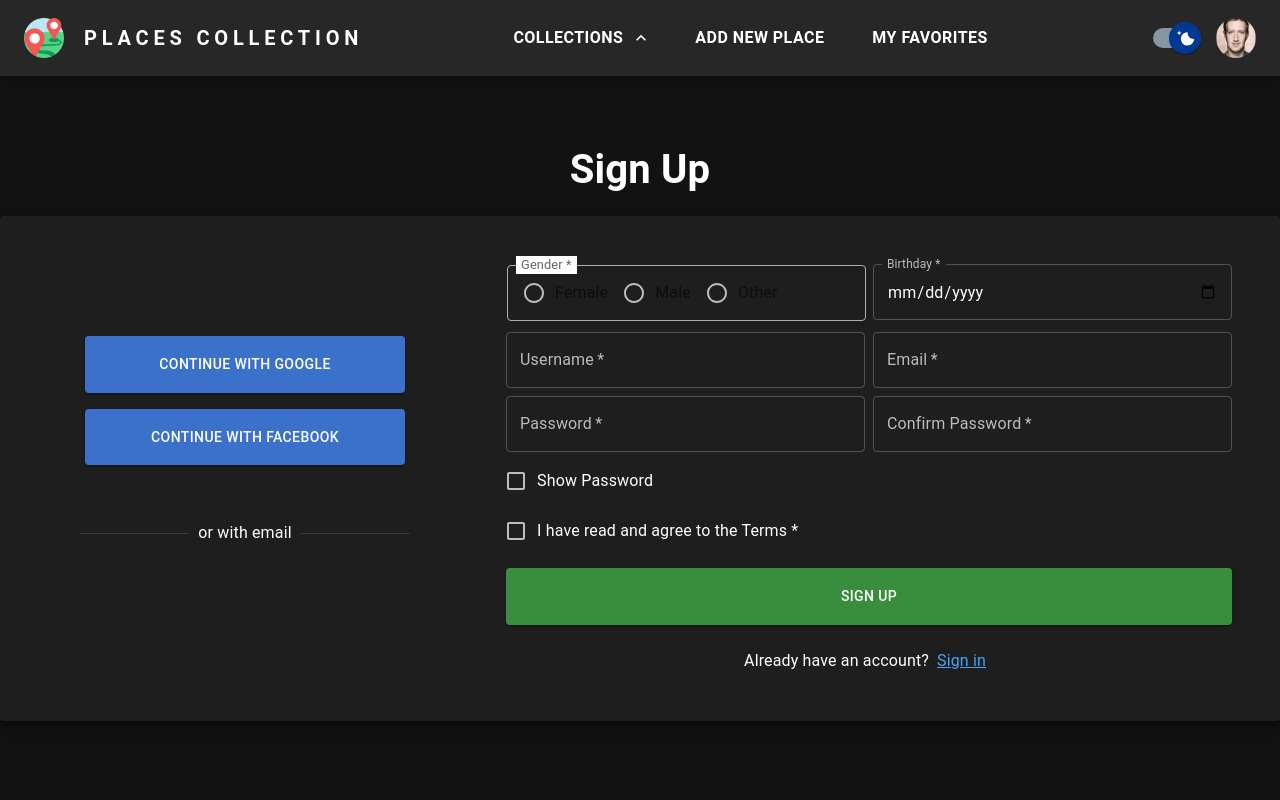
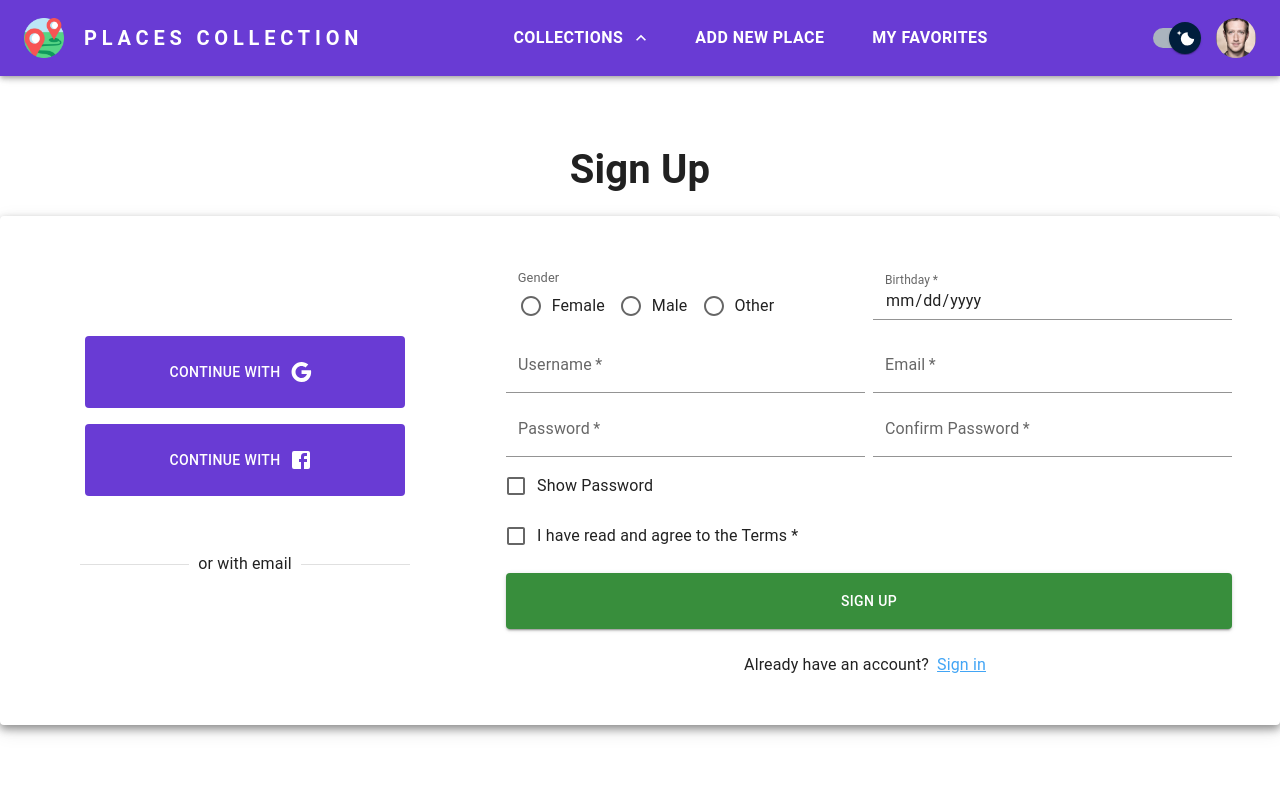
Before and after one commit to Louis2602/PlacesCollection, a React (Create React App) app: page /sign-up in a window 1280 px wide. Shown: the top 800 px of the page. Built offline with nearby package versions, Linux system fonts and the light colour scheme.

Commit message:
fix color signup/signin

```diff
--- a/src/App.css
+++ b/src/App.css
@@ -10,6 +10,9 @@
     list-style: none;
 }
 ::-webkit-scrollbar {
+    display: none;
+}
+::-webkit-calendar-picker-indicator {
     display: none;
 }
 
@@ -59,16 +62,13 @@ h2 {
     }
     10%,
     59% {
-        box-shadow: 0 -0.83em 0 -0.4em, -0.087em -0.825em 0 -0.42em, -0.173em -0.812em 0 -0.44em, -0.256em -0.789em 0 -0.46em,
-            -0.297em -0.775em 0 -0.477em;
+        box-shadow: 0 -0.83em 0 -0.4em, -0.087em -0.825em 0 -0.42em, -0.173em -0.812em 0 -0.44em, -0.256em -0.789em 0 -0.46em, -0.297em -0.775em 0 -0.477em;
     }
     20% {
-        box-shadow: 0 -0.83em 0 -0.4em, -0.338em -0.758em 0 -0.42em, -0.555em -0.617em 0 -0.44em, -0.671em -0.488em 0 -0.46em,
-            -0.749em -0.34em 0 -0.477em;
+        box-shadow: 0 -0.83em 0 -0.4em, -0.338em -0.758em 0 -0.42em, -0.555em -0.617em 0 -0.44em, -0.671em -0.488em 0 -0.46em, -0.749em -0.34em 0 -0.477em;
     }
     38% {
-        box-shadow: 0 -0.83em 0 -0.4em, -0.377em -0.74em 0 -0.42em, -0.645em -0.522em 0 -0.44em, -0.775em -0.297em 0 -0.46em,
-            -0.82em -0.09em 0 -0.477em;
+        box-shadow: 0 -0.83em 0 -0.4em, -0.377em -0.74em 0 -0.42em, -0.645em -0.522em 0 -0.44em, -0.775em -0.297em 0 -0.46em, -0.82em -0.09em 0 -0.477em;
     }
     100% {
         box-shadow: 0 -0.83em 0 -0.4em, 0 -0.83em 0 -0.42em, 0 -0.83em 0 -0.44em, 0 -0.83em 0 -0.46em, 0 -0.83em 0 -0.477em;
@@ -84,16 +84,13 @@ h2 {
     }
     10%,
     59% {
-        box-shadow: 0 -0.83em 0 -0.4em, -0.087em -0.825em 0 -0.42em, -0.173em -0.812em 0 -0.44em, -0.256em -0.789em 0 -0.46em,
-            -0.297em -0.775em 0 -0.477em;
+        box-shadow: 0 -0.83em 0 -0.4em, -0.087em -0.825em 0 -0.42em, -0.173em -0.812em 0 -0.44em, -0.256em -0.789em 0 -0.46em, -0.297em -0.775em 0 -0.477em;
     }
     20% {
-        box-shadow: 0 -0.83em 0 -0.4em, -0.338em -0.758em 0 -0.42em, -0.555em -0.617em 0 -0.44em, -0.671em -0.488em 0 -0.46em,
-            -0.749em -0.34em 0 -0.477em;
+        box-shadow: 0 -0.83em 0 -0.4em, -0.338em -0.758em 0 -0.42em, -0.555em -0.617em 0 -0.44em, -0.671em -0.488em 0 -0.46em, -0.749em -0.34em 0 -0.477em;
     }
     38% {
-        box-shadow: 0 -0.83em 0 -0.4em, -0.377em -0.74em 0 -0.42em, -0.645em -0.522em 0 -0.44em, -0.775em -0.297em 0 -0.46em,
-            -0.82em -0.09em 0 -0.477em;
+        box-shadow: 0 -0.83em 0 -0.4em, -0.377em -0.74em 0 -0.42em, -0.645em -0.522em 0 -0.44em, -0.775em -0.297em 0 -0.46em, -0.82em -0.09em 0 -0.477em;
     }
     100% {
         box-shadow: 0 -0.83em 0 -0.4em, 0 -0.83em 0 -0.42em, 0 -0.83em 0 -0.44em, 0 -0.83em 0 -0.46em, 0 -0.83em 0 -0.477em;
--- a/src/assets/redux/features/themeSlice.js
+++ b/src/assets/redux/features/themeSlice.js
@@ -4,7 +4,7 @@ const localStorageKey = 'theme';
 const persistedTheme = localStorage.getItem(localStorageKey);
 
 const initialState = {
-    value: persistedTheme ? JSON.parse(persistedTheme) : {}
+    value: persistedTheme ? JSON.parse(persistedTheme) : false
 };
 
 const themeSlice = createSlice({
--- a/src/components/NavBar/NavBar.jsx
+++ b/src/components/NavBar/NavBar.jsx
@@ -22,7 +22,7 @@ import {
     Collapse
 } from '@mui/material';
 import { AccountCircle, MenuOutlined, Reviews, Logout, ExpandMore, ExpandLess, ChevronLeft } from '@mui/icons-material';
-import { useDispatch, useSelector } from 'react-redux';
+import { useDispatch } from 'react-redux';
 
 import { Avatar as AvatarImg } from '../Carousel/assets';
 import { preferences, subscribe } from '../../assets/redux/features/themeSlice';
@@ -179,7 +179,8 @@ const StyledTypoLogo = styled(Typography)(({ theme }) => ({
 const StyledAppBar = styled(AppBar)({
     position: 'sticky',
     width: '100%',
-    top: 0
+    top: 0,
+    backgroundColor: '#693bd4 !important'
 });
 
 const StyledLink = styled(Link)({
@@ -228,7 +229,6 @@ const StyledImg = styled('img')(({ theme }) => ({
 
 const NavBar = ({ setHighlight, highlight }) => {
     const dispatch = useDispatch();
-    const mode = useSelector((state) => state.theme.value);
     const [anchorElUser, setAnchorElUser] = useState(null);
     const [anchorEl, setAnchorEl] = useState(null);
     const [anchorSm, setAnchorSm] = useState(false);
--- a/src/pages/SignIn.jsx
+++ b/src/pages/SignIn.jsx
@@ -1,5 +1,5 @@
 import { useState } from 'react';
-import { Box, Button, styled, TextField, Grid, Typography, Card, Divider, FormControlLabel, Checkbox } from '@mui/material';
+import { Box, Button, styled, TextField, Grid, Typography, Card, Divider, FormControlLabel, Checkbox, IconButton } from '@mui/material';
 import { Link, useNavigate } from 'react-router-dom';
 import { Controller, useForm } from 'react-hook-form';
 import { yupResolver } from '@hookform/resolvers/yup';
@@ -7,11 +7,18 @@ import * as Yup from 'yup';
 import { useSnackbar } from 'notistack';
 import { useDispatch } from 'react-redux';
 import { signin } from '../assets/redux/features/counterSlice';
+import { Facebook, Google } from '@mui/icons-material';
 
 const StyledCard = styled(Card)({
     transition: '0.1s ease-in-out',
     boxShadow: '0 4px 8px 0 rgba(0, 0, 0, 0.4), 0 6px 20px 0 rgba(0, 0, 0, 0.1)'
 });
+
+const StyledTextField = styled(TextField)(({ theme }) => ({
+    '& .MuiFilledInput-root': {
+        backgroundColor: 'inherit'
+    }
+}));
 
 const StyledForm = styled('form')(({ theme }) => ({
     padding: '1rem 1rem',
@@ -36,13 +43,13 @@ const StyledButton = styled(Button)(({ theme }) => ({
     margin: '0.5rem auto',
     marginLeft: '4rem',
     width: '20rem',
-    backgroundColor: '#3B71CA',
+    backgroundColor: '#693bd4',
+    color: 'white',
     '&:hover': {
         backgroundColor: theme.palette.info.main
     },
     [theme.breakpoints.down('md')]: {
-        width: '100%',
-        marginLeft: '0'
+        width: '100%'
     }
 }));
 
@@ -55,6 +62,10 @@ const StyledSignInButton = styled(Button)(({ theme }) => ({
         backgroundColor: theme.palette.info.main
     }
 }));
+
+const StyledIconButton = styled(IconButton)({
+    color: 'inherit'
+});
 
 const StyledOtherBox = styled(Box)(({ theme }) => ({
     marginTop: '2rem',
@@ -151,20 +162,30 @@ const SignIn = () => {
                 <StyledForm>
                     <StyledSignInBox>
                         <StyledOtherBox>
-                            <StyledButton variant="contained">Continue with Google</StyledButton>
-                            <StyledButton variant="contained">Continue with Facebook</StyledButton>
-                            <Divider sx={{ margin: '2rem' }}>or with our account</Divider>
+                            <StyledButton>
+                                Continue with
+                                <StyledIconButton aria-label="google">
+                                    <Google />
+                                </StyledIconButton>
+                            </StyledButton>
+                            <StyledButton>
+                                Continue with
+                                <StyledIconButton aria-label="facebook">
+                                    <Facebook />
+                                </StyledIconButton>
+                            </StyledButton>
+                            <Divider sx={{ margin: '2rem' }}>or with your account</Divider>
                         </StyledOtherBox>
 
-                        <Grid container spacing={1} sx={{ padding: '0 4rem' }}>
+                        <Grid container spacing={1}>
                             <Grid item xs={12} sm={12}>
-                                <TextField
+                                <StyledTextField
                                     required
                                     id="Username"
                                     name="Username"
                                     label="Username"
                                     fullWidth
-                                    margin="dense"
+                                    variant="filled"
                                     {...register('username')}
                                     error={errors.username ? true : false}
                                     value={userData.username}
@@ -178,14 +199,14 @@ const SignIn = () => {
                             </Grid>
 
                             <Grid item xs={12} sm={12}>
-                                <TextField
+                                <StyledTextField
                                     required
                                     id="password"
                                     name="password"
                                     label="Password"
                                     type={togglePassword.showPassword ? 'text' : 'password'}
                                     fullWidth
-                                    margin="dense"
+                                    variant="filled"
                                     {...register('password')}
                                     error={errors.password ? true : false}
                                     value={userData.password}
--- a/src/pages/SignUp.jsx
+++ b/src/pages/SignUp.jsx
@@ -13,13 +13,15 @@ import {
     Radio,
     TextField,
     Checkbox,
-    Divider
+    Divider,
+    IconButton
 } from '@mui/material';
 import { Link, useNavigate } from 'react-router-dom';
 import { Controller, useForm } from 'react-hook-form';
 import { yupResolver } from '@hookform/resolvers/yup';
 import * as Yup from 'yup';
 import { useSnackbar } from 'notistack';
+import { Facebook, Google } from '@mui/icons-material';
 
 const StyledCard = styled(Card)({
     transition: '0.3s ease-in-out',
@@ -38,7 +40,8 @@ const StyledButton = styled(Button)(({ theme }) => ({
     padding: '1rem 1.5rem',
     margin: '0.5rem 0',
     width: '20rem',
-    backgroundColor: '#3B71CA',
+    backgroundColor: '#693bd4',
+    color: 'white',
     '&:hover': {
         backgroundColor: theme.palette.info.main
     },
@@ -46,6 +49,10 @@ const StyledButton = styled(Button)(({ theme }) => ({
         width: '100%'
     }
 }));
+
+const StyledIconButton = styled(IconButton)({
+    color: 'inherit'
+});
 
 const StyledBox = styled(Box)({
     textAlign: 'center',
@@ -57,7 +64,7 @@ const StyledSignUpBox = styled(Box)(({ theme }) => ({
     padding: '2rem',
     [theme.breakpoints.down('md')]: {
         flexDirection: 'column',
-        padding: '0 1rem'
+        padding: '0 0.5rem'
     }
 }));
 
@@ -88,24 +95,27 @@ const StyledFormLabel = styled(FormLabel)(({ theme }) => ({
     position: 'absolute',
     top: -16,
     left: -8,
-    backgroundColor: 'white',
+    backgroundColor: 'inherit',
     padding: '0 5px',
     fontSize: '0.8rem'
 }));
 
 const StyledFormControlLabel = styled(FormControlLabel)(({ theme }) => ({
-    margin: '1px',
-    padding: '6px 1rem',
     width: '100%',
-    color: 'rgba(0, 0, 0, 0.87)',
-    transition: 'box-shadow 300ms cubic-bezier(0.4, 0, 0.2, 1) 0ms',
-    borderRadius: '4px'
+    paddingTop: '1.3rem',
+    paddingLeft: '1.6rem',
+    color: 'inherit'
+}));
+
+const StyledTextField = styled(TextField)(({ theme }) => ({
+    '& .MuiFilledInput-root': {
+        backgroundColor: 'inherit'
+    }
 }));
 
 const Genders = ['Female', 'Male', 'Other'];
 
 const validationSchema = Yup.object().shape({
-    gender: Yup.bool().required('Gender is required'),
     birthday: Yup.string().required('Birthday is required'),
     username: Yup.string()
         .required('Username is required')
@@ -135,7 +145,6 @@ const SignUp = () => {
         resolver: yupResolver(validationSchema)
     });
 
-    const [genderActive, setGenderActive] = useState(false);
     const [userData, setUserData] = useState({
         gender: '',
         birthday: '',
@@ -187,8 +196,18 @@ const SignUp = () => {
                     <StyledSignUpBox>
                         <StyledOtherBox spacing={1}>
                             <StyledBox>
-                                <StyledButton variant="contained">Continue with Google</StyledButton>
-                                <StyledButton variant="contained">Continue with Facebook</StyledButton>
+                                <StyledButton>
+                                    Continue with
+                                    <StyledIconButton aria-label="google">
+                                        <Google />
+                                    </StyledIconButton>
+                                </StyledButton>
+                                <StyledButton>
+                                    Continue with
+                                    <StyledIconButton aria-label="facebook">
+                                        <Facebook />
+                                    </StyledIconButton>
+                                </StyledButton>
                             </StyledBox>
                             <Divider sx={{ margin: '2rem' }}>or with email</Divider>
                         </StyledOtherBox>
@@ -196,22 +215,6 @@ const SignUp = () => {
                         <Grid container spacing={1}>
                             <Grid item xs={12} sm={6}>
                                 <StyledFormControlLabel
-                                    sx={{
-                                        border: `${
-                                            errors.gender
-                                                ? !genderActive
-                                                    ? '1px solid #D32F2F'
-                                                    : '2px solid #D32F2F'
-                                                : !genderActive
-                                                ? '1px solid rgb(176, 176, 176)'
-                                                : '2px solid #693BD4'
-                                        }`,
-                                        '&:hover': {
-                                            border: `${errors.gender ? '' : !genderActive ? '1px solid black' : '2px solid #693BD4'}`
-                                        }
-                                    }}
-                                    onFocus={() => setGenderActive(true)}
-                                    onBlur={() => setGenderActive(false)}
                                     control={
                                         <Controller
                                             control={control}
@@ -219,17 +222,11 @@ const SignUp = () => {
                                             inputRef={register()}
                                             render={({ field: { onChange } }) => (
                                                 <FormControl>
-                                                    <StyledFormLabel
-                                                        sx={{
-                                                            color: `${errors.gender ? '#D32F2F' : 'rgba(0, 0, 0, 0.6)'}`
-                                                        }}>
-                                                        Gender *
-                                                    </StyledFormLabel>
-                                                    <RadioGroup row sx={{}}>
+                                                    <StyledFormLabel>Gender</StyledFormLabel>
+                                                    <RadioGroup row>
                                                         {Genders.map((gender, i) => (
                                                             <FormControlLabel
                                                                 key={i}
-                                                                sx={{ color: `${errors.gender ? '#D32F2F' : 'rgba(0, 0, 0, 0.6)'}` }}
                                                                 value={gender}
                                                                 control={<Radio />}
                                                                 label={gender}
@@ -251,10 +248,12 @@ const SignUp = () => {
                             </Grid>
 
                             <Grid item xs={12} sm={6}>
-                                <TextField
+                                <StyledTextField
+                                    required
                                     id="date"
-                                    label="Birthday *"
+                                    label="Birthday"
                                     type="date"
+                                    variant="filled"
                                     fullWidth
                                     InputLabelProps={{
                                         shrink: true
@@ -272,11 +271,12 @@ const SignUp = () => {
                             </Grid>
 
                             <Grid item xs={12} sm={6}>
-                                <TextField
+                                <StyledTextField
                                     required
                                     id="username"
                                     name="username"
                                     label="Username"
+                                    variant="filled"
                                     fullWidth
                                     {...register('username')}
                                     error={errors.username ? true : false}
@@ -291,11 +291,12 @@ const SignUp = () => {
                             </Grid>
 
                             <Grid item xs={12} sm={6}>
-                                <TextField
+                                <StyledTextField
                                     required
                                     id="email"
                                     name="email"
                                     label="Email"
+                                    variant="filled"
                                     fullWidth
                                     {...register('email')}
                                     error={errors.email ? true : false}
@@ -310,11 +311,12 @@ const SignUp = () => {
                             </Grid>
 
                             <Grid item xs={12} sm={6}>
-                                <TextField
+                                <StyledTextField
                                     required
                                     id="password"
                                     name="password"
                                     label="Password"
+                                    variant="filled"
                                     type={togglePassword.showPassword ? 'text' : 'password'}
                                     fullWidth
                                     {...register('password')}
@@ -330,11 +332,12 @@ const SignUp = () => {
                             </Grid>
 
                             <Grid item xs={12} sm={6}>
-                                <TextField
+                                <StyledTextField
                                     required
                                     id="confirmPassword"
                                     name="confirmPassword"
                                     label="Confirm Password"
+                                    variant="filled"
                                     type={togglePassword.showPassword ? 'text' : 'password'}
                                     fullWidth
                                     {...register('confirmPassword')}
```
